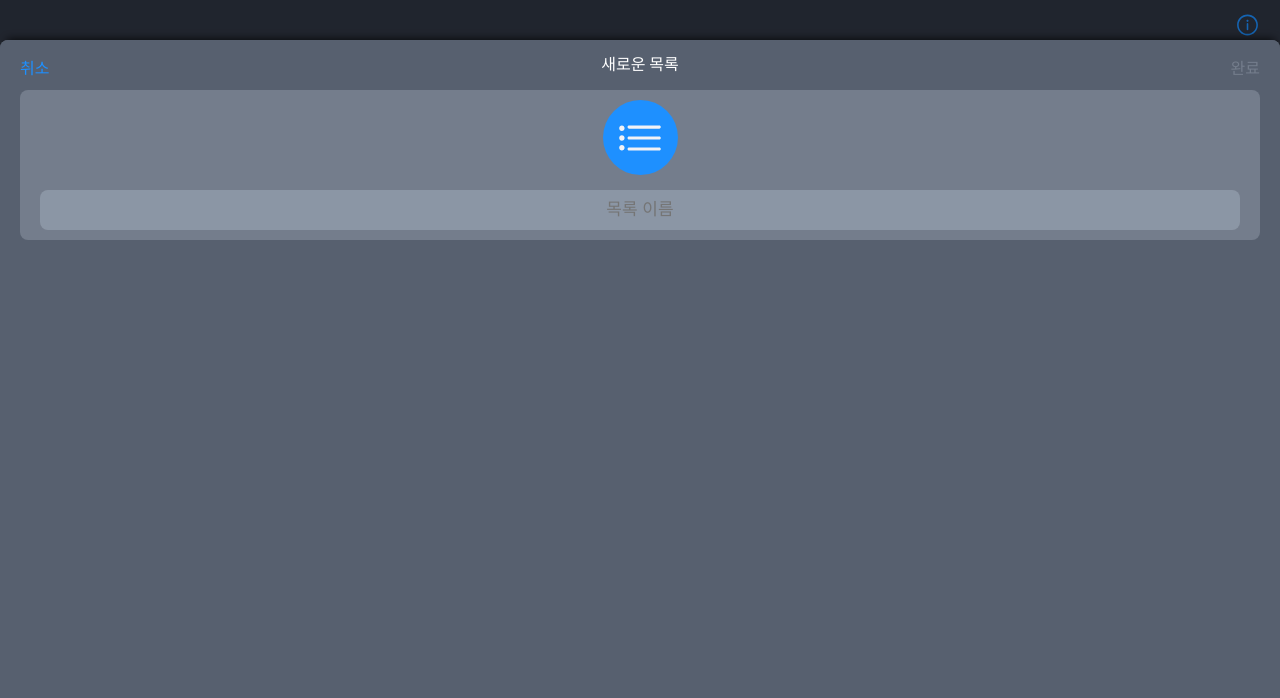
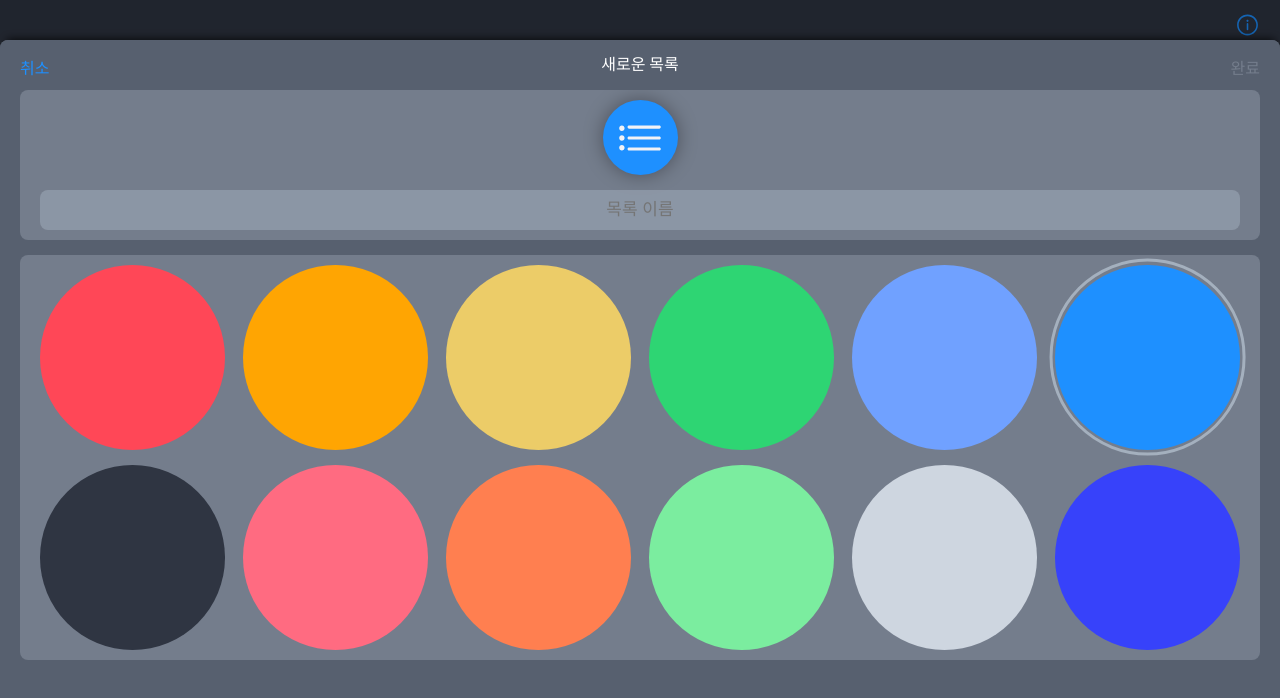
Before and after one commit to JayoonKoo/milialim, a React (Create React App) app: page / in a window 1280 px wide. Both pictures are taken after a click on the element "목록 추가". Shown: the top 698 px of the page. Built offline with nearby package versions, Linux system fonts and the light colour scheme.

Commit message:
feat: 팔레트 추가

```diff
--- /dev/null
+++ b/src/components/components/AddAlimListForm/index.tsx
@@ -0,0 +1,44 @@
+import React, { useEffect, useState } from "react";
+import Section from "../../atom/Section";
+import ColorsSection from "../ColorsSection";
+import TitleSection from "../TitleSection";
+import { Form } from "./styled";
+
+export interface AddAlimListFormProps {
+  handleSubmit: (e: React.FormEvent<HTMLFormElement>) => void;
+  setIsAble: (isAble: boolean) => void;
+}
+
+function AddAlimListForm({ handleSubmit, setIsAble }: AddAlimListFormProps) {
+  const [value, setValue] = useState("");
+  const [selectedColor, setSelectedColor] = useState("#1e90ff");
+
+  useEffect(() => {
+    setIsAble(value.length >= 1);
+  }, [value]);
+
+  const handleTitleChange = (e: React.ChangeEvent<HTMLInputElement>) => {
+    const { value } = e.target;
+    setValue(value);
+  };
+
+  const handleClear = () => {
+    setValue("");
+  };
+  return (
+    <Form onSubmit={handleSubmit}>
+      <TitleSection
+        handleClear={handleClear}
+        handleTitleChange={handleTitleChange}
+        value={value}
+        color={selectedColor}
+      />
+      <ColorsSection
+        selectedColor={selectedColor}
+        setSelectedColor={setSelectedColor}
+      />
+    </Form>
+  );
+}
+
+export default AddAlimListForm;
--- /dev/null
+++ b/src/components/components/AddAlimListForm/styled.tsx
@@ -0,0 +1,34 @@
+import styled from "styled-components";
+import rem from "../../../lib/Rem";
+import Input from "../../atom/Input";
+import Section from "../../atom/Section";
+import SVGBox from "../../atom/SVGBox";
+
+export const Form = styled.form`
+  padding: 0 ${rem(20)};
+
+  ${Section} {
+    display: flex;
+    flex-direction: column;
+    align-items: center;
+    padding-left: ${rem(20)};
+    padding-right: ${rem(20)};
+    ${SVGBox} {
+      width: ${rem(75)};
+      height: ${rem(75)};
+      svg {
+        width: ${rem(50)};
+        height: ${rem(50)};
+      }
+    }
+
+    ${Input} {
+      margin-top: ${rem(15)};
+      height: ${rem(40)};
+    }
+  }
+
+  ${Section} + ${Section} {
+    margin-top: ${rem(15)};
+  }
+`;
--- a/src/components/components/AddAlimListItemPopUp/index.tsx
+++ b/src/components/components/AddAlimListItemPopUp/index.tsx
@@ -1,24 +1,17 @@
-import React, { useEffect, useRef, useState } from "react";
+import React, { useRef, useState } from "react";
 import { useSetRecoilState } from "recoil";
 import { modalState } from "../../../atoms/uiState";
 import Button from "../../atom/Button";
-import Input from "../../atom/Input";
 import PopUp from "../../atom/PopUp";
-import Section from "../../atom/Section";
-import SVGBox from "../../atom/SVGBox";
+import AddAlimListForm from "../AddAlimListForm";
 import Header from "../Header";
-import { Form, Wrapper } from "./styled";
+import { Wrapper } from "./styled";
 
 function AddAlimListItemPopUp() {
   const setModalState = useSetRecoilState(modalState);
   const [localModalState, setLocalModalState] = useState(true);
   const popupRef = useRef<HTMLDivElement>(null);
-  const [value, setValue] = useState("");
   const [isAbleSubmit, setIsAbleSubmit] = useState(false);
-
-  useEffect(() => {
-    setIsAbleSubmit(value.length >= 1);
-  }, [value]);
 
   const handleCloseModal = () => {
     setLocalModalState(false);
@@ -28,15 +21,6 @@ function AddAlimListItemPopUp() {
     if (localModalState !== false) return;
 
     setModalState((prev) => ({ ...prev, addListItem: false }));
-  };
-
-  const handleTitleChange = (e: React.ChangeEvent<HTMLInputElement>) => {
-    const { value } = e.target;
-    setValue(value);
-  };
-
-  const handleClear = () => {
-    setValue("");
   };
 
   const handleSubmit = (e: React.FormEvent<HTMLFormElement>) => {
@@ -55,17 +39,10 @@ function AddAlimListItemPopUp() {
           right={[<Button title="완료" disabled={!isAbleSubmit} />]}
           title="새로운 목록"
         />
-        <Form onSubmit={handleSubmit}>
-          <Section>
-            <SVGBox name="list" />
-            <Input
-              placeholder="목록 이름"
-              value={value}
-              onChange={handleTitleChange}
-              onClickClear={handleClear}
-            />
-          </Section>
-        </Form>
+        <AddAlimListForm
+          handleSubmit={handleSubmit}
+          setIsAble={setIsAbleSubmit}
+        />
       </Wrapper>
     </PopUp>
   );
--- a/src/components/components/AddAlimListItemPopUp/styled.tsx
+++ b/src/components/components/AddAlimListItemPopUp/styled.tsx
@@ -59,28 +59,3 @@ export const Wrapper = styled.div<WrapperProps>`
     }
   }
 `;
-
-export const Form = styled.form`
-  padding: 0 ${rem(20)};
-
-  ${Section} {
-    display: flex;
-    flex-direction: column;
-    align-items: center;
-    padding-left: ${rem(20)};
-    padding-right: ${rem(20)};
-    ${SVGBox} {
-      width: ${rem(75)};
-      height: ${rem(75)};
-      svg {
-        width: ${rem(50)};
-        height: ${rem(50)};
-      }
-    }
-
-    ${Input} {
-      margin-top: ${rem(15)};
-      height: ${rem(40)};
-    }
-  }
-`;
--- /dev/null
+++ b/src/components/components/ColorsSection/index.tsx
@@ -0,0 +1,68 @@
+import React from "react";
+import Section from "../../atom/Section";
+import { Bottom, Color, ColorContainer, Top } from "./styled";
+
+export interface ColorsSectionProps {
+  selectedColor: string;
+  setSelectedColor: (color: string) => void;
+}
+
+function ColorsSection({
+  selectedColor,
+  setSelectedColor,
+}: ColorsSectionProps) {
+  const handleClick = (e: React.MouseEvent<HTMLLIElement>) => {
+    const color = e.currentTarget.getAttribute("color");
+    if (!color) {
+      return;
+    }
+    setSelectedColor(color);
+  };
+
+  return (
+    <Section>
+      <ColorContainer>
+        <Top>
+          {colorsTop.map((c, i) => (
+            <Color
+              onClick={handleClick}
+              color={c}
+              key={c}
+              active={c === selectedColor}
+            />
+          ))}
+        </Top>
+        <Bottom>
+          {colorsBottom.map((c, i) => (
+            <Color
+              onClick={handleClick}
+              color={c}
+              key={c}
+              active={c === selectedColor}
+            />
+          ))}
+        </Bottom>
+      </ColorContainer>
+    </Section>
+  );
+}
+
+export const colorsTop = [
+  "#ff4757",
+  "#ffa502",
+  "#eccc68",
+  "#2ed573",
+  "#70a1ff",
+  "#1e90ff",
+];
+
+export const colorsBottom = [
+  "#2f3542",
+  "#ff6b81",
+  "#ff7f50",
+  "#7bed9f",
+  "#ced6e0",
+  "#3742fa",
+];
+
+export default ColorsSection;
--- /dev/null
+++ b/src/components/components/ColorsSection/styled.tsx
@@ -0,0 +1,56 @@
+import styled, { css } from "styled-components";
+import rem from "../../../lib/Rem";
+
+const margin = rem(15);
+const height = `16.66% - ${margin}`;
+
+export const Color = styled.li<{ color: string; active?: boolean }>`
+  ${({ color }) =>
+    css`
+      background-color: ${color};
+    `}
+
+  padding-bottom: calc(${height});
+  border-radius: 50%;
+  position: relative;
+
+  ${({ active }) =>
+    active &&
+    css`
+      &::after {
+        content: "";
+        width: 100%;
+        height: 100%;
+        position: absolute;
+        top: 50%;
+        left: 50%;
+        border-radius: 50%;
+        transform: translate(-50%, -50%);
+        border: ${rem(3)} solid #a4b0be;
+        padding: ${rem(3)};
+      }
+    `}
+`;
+
+export const Top = styled.div`
+  display: flex;
+  justify-content: space-between;
+
+  ${Color} {
+    flex-basis: calc(${height});
+  }
+`;
+
+export const Bottom = styled.div`
+  display: flex;
+  justify-content: space-between;
+  margin-top: ${margin};
+
+  ${Color} {
+    flex-basis: calc(${height});
+  }
+`;
+
+export const ColorContainer = styled.ul`
+  width: 100%;
+`;
--- a/src/components/components/Main/index.tsx
+++ b/src/components/components/Main/index.tsx
@@ -4,7 +4,6 @@ import { modalState } from "../../../atoms/uiState";
 import useCategories from "../../../hooks/useCategories";
 import useMyList from "../../../hooks/useMyList";
 import AddAlimListItemPopUp from "../AddAlimListItemPopUp";
-import PopUp from "../../atom/PopUp";
 import Category from "../Category";
 import ListItem from "../ListItem";
 import { Categories, MyList, MyListSection, Wrapper } from "./styled";
--- /dev/null
+++ b/src/components/components/TitleSection/index.tsx
@@ -0,0 +1,32 @@
+import React from "react";
+import Input from "../../atom/Input";
+import Section from "../../atom/Section";
+import { SVGWrapper } from "./styled";
+
+export interface TitleSectionProps {
+  value: string;
+  handleTitleChange: (e: React.ChangeEvent<HTMLInputElement>) => void;
+  handleClear: () => void;
+  color: string;
+}
+
+function TitleSection({
+  value,
+  handleClear,
+  handleTitleChange,
+  color,
+}: TitleSectionProps) {
+  return (
+    <Section>
+      <SVGWrapper name="list" backgroundColor={color} />
+      <Input
+        placeholder="목록 이름"
+        value={value}
+        onChange={handleTitleChange}
+        onClickClear={handleClear}
+      />
+    </Section>
+  );
+}
+
+export default TitleSection;
--- /dev/null
+++ b/src/components/components/TitleSection/styled.tsx
@@ -0,0 +1,8 @@
+import styled from "styled-components";
+import SVGBox from "../../atom/SVGBox";
+
+export const SVGWrapper = styled(SVGBox)`
+  box-shadow: 0px 0px 19px 0px rgba(0, 0, 0, 0.36);
+  -webkit-box-shadow: 0px 0px 19px 0px rgba(0, 0, 0, 0.36);
+  -moz-box-shadow: 0px 0px 19px 0px rgba(0, 0, 0, 0.36);
+`;
```
